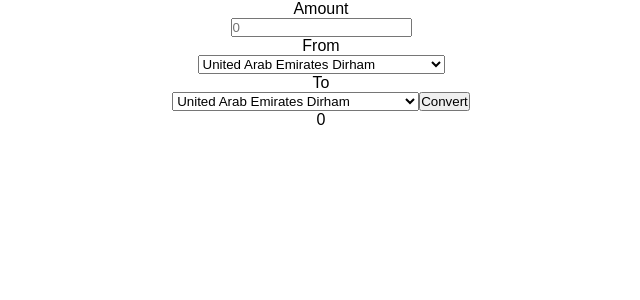
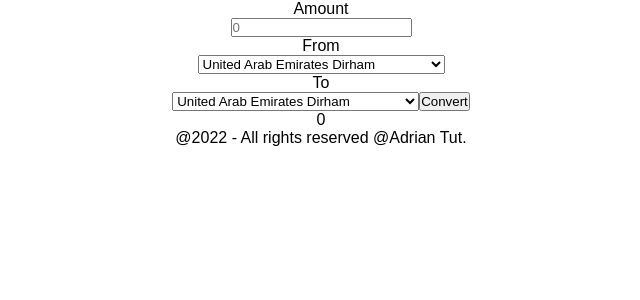
Before and after one commit to Adriantutuianu/currency-converter, a React (Create React App) app: page / in a window 1280 px wide. Shown: the top 300 px of the page, without its empty margins (319-959 px from the left). Built offline with nearby package versions, Linux system fonts and the light colour scheme.

Commit message:
Added footer

```diff
--- a/src/App.js
+++ b/src/App.js
@@ -289,6 +289,9 @@ function App() {
           </>
         )}
       </main>
+      <footer>
+        @{new Date().getFullYear()} - All rights reserved @Adrian Tut.
+      </footer>
     </div>
   );
 }
```
